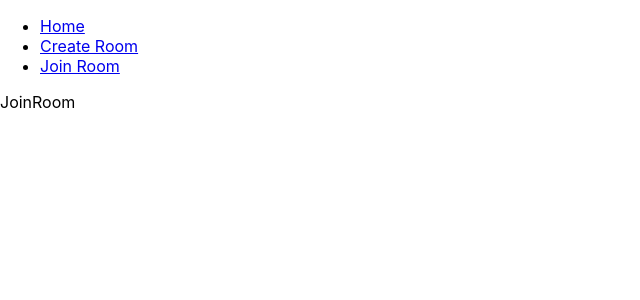
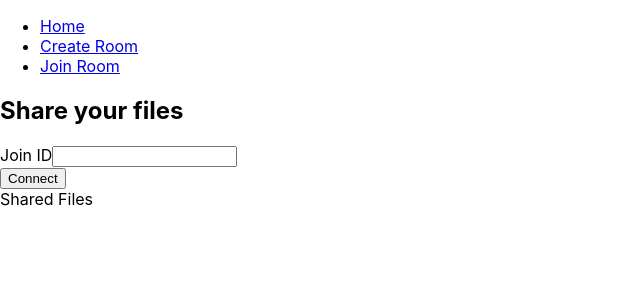
Before and after one commit to rtumalle0518/unidrop-web, a React (Create React App) app: page /join-room in a window 1280 px wide. Shown: the top 300 px of the page, without its empty margins (0-640 px from the left). Built offline with nearby package versions, Linux system fonts and the light colour scheme.

Commit message:
updated join room

```diff
--- a/src/pages/JoinRoom.tsx
+++ b/src/pages/JoinRoom.tsx
@@ -1,7 +1,33 @@
-import React from 'react'
+import React from "react";
 
 export const JoinRoom = () => {
-  return (
-    <div>JoinRoom</div>
-  )
-}
+	return (
+		<body>
+			<div className="app">
+				<div className="screen join-screen active">
+					<div className="form">
+						<h2>Share your files</h2>
+						<div className="form-input">
+							<label>Join ID</label>
+							<input type="text" id="join-id" />
+						</div>
+						<div className="form-input">
+							<button>Connect</button>
+						</div>
+					</div>
+				</div>
+				<div className="screen fs-screen">
+					<div className="files-list">
+						<div className="title">Shared Files</div>
+					</div>
+				</div>
+			</div>
+			<script type="text/javascript" src="socket.io/socket.io.js"></script>
+			<script
+				type="text/javascript"
+				src="https://cdnjs.cloudflare.com/ajax/libs/downloadjs/1.4.1/download.min.js"
+			></script>
+			<script type="text/javascript" src="reciever.js"></script>
+		</body>
+	);
+};
--- a/src/pages/NavBar.tsx
+++ b/src/pages/NavBar.tsx
@@ -1,11 +1,5 @@
 import React from "react";
 import { Link } from "react-router-dom"; //client side routing
-
-// function NavBar(){
-//     return(
-
-//     );
-// }
 
 export const NavBar = () => {
 	return (
```
Also changed, not shown: src/server.js (added, +30 -0 lines), src/App.css (indentation only), src/pages/JoinRoom.css (added).
